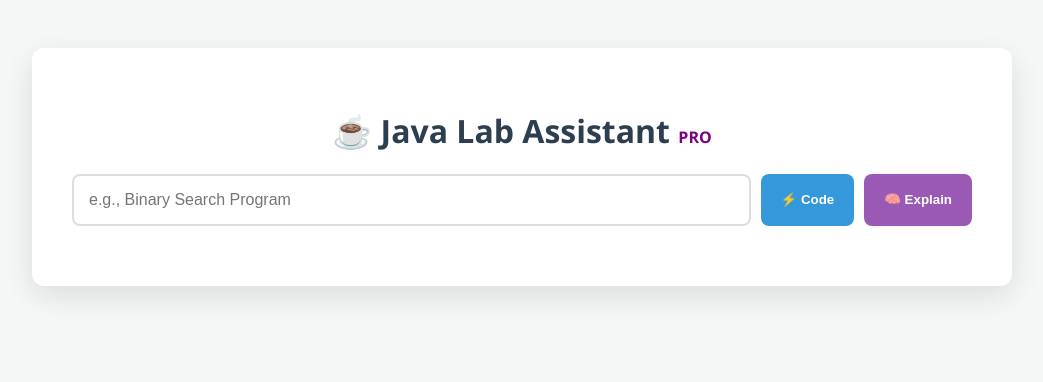
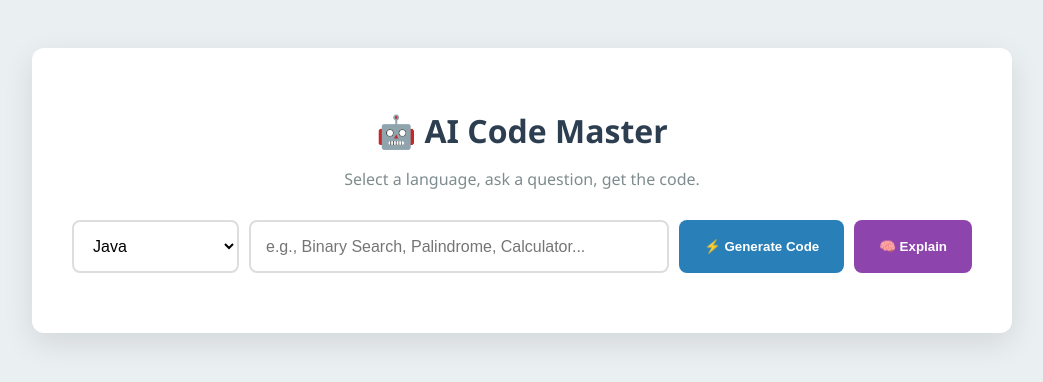
Before and after one commit to shubh07-maker/smart-solver-final, a plain HTML site: page index.html in a window 1280 px wide. Shown: the whole page, without its empty margins (118-1161 px from the left). Drawn offline with nearby package versions, Linux system fonts and the light colour scheme.

Commit message:
Unlocked all languages

```diff
--- a/index.html
+++ b/index.html
@@ -3,42 +3,49 @@
 <head>
     <meta charset="UTF-8">
     <meta name="viewport" content="width=device-width, initial-scale=1.0">
-    <title>Java Lab Assistant Pro</title>
+    <title>AI Code Master</title>
+
     <link href="https://cdnjs.cloudflare.com/ajax/libs/prism/1.29.0/themes/prism-tomorrow.min.css" rel="stylesheet" />
     <script src="https://cdnjs.cloudflare.com/ajax/libs/prism/1.29.0/prism.min.js"></script>
-    <script src="https://cdnjs.cloudflare.com/ajax/libs/prism/1.29.0/components/prism-java.min.js"></script>
+    <script src="https://cdnjs.cloudflare.com/ajax/libs/prism/1.29.0/plugins/autoloader/prism-autoloader.min.js"></script>
 
     <style>
-        body { font-family: 'Segoe UI', sans-serif; background: #f4f7f6; display: flex; justify-content: center; padding: 40px; }
+        body { font-family: 'Segoe UI', sans-serif; background: #eaeff2; display: flex; justify-content: center; padding: 40px; }
         .container { width: 100%; max-width: 900px; background: white; padding: 40px; border-radius: 12px; box-shadow: 0 10px 30px rgba(0,0,0,0.1); }
-        h1 { text-align: center; color: #2c3e50; }
+        h1 { text-align: center; color: #2c3e50; margin-bottom: 5px; }
+        p.subtitle { text-align: center; color: #7f8c8d; margin-bottom: 30px; }
 
-        /* Input & Buttons */
-        .input-group { display: flex; gap: 10px; margin-bottom: 20px; }
-        input { flex: 1; padding: 15px; border: 2px solid #ddd; border-radius: 8px; font-size: 16px; }
+        /* Input & Controls */
+        .controls { display: flex; gap: 10px; margin-bottom: 20px; flex-wrap: wrap; }
 
-        .btn { padding: 15px 20px; border: none; border-radius: 8px; font-weight: bold; cursor: pointer; color: white; transition: 0.2s; }
-        .btn-code { background: #3498db; }
-        .btn-explain { background: #9b59b6; }
-        .btn-pdf { background: #e74c3c; float: right; margin-top: 20px; }
+        select { padding: 15px; border-radius: 8px; border: 2px solid #ddd; font-size: 16px; background: white; cursor: pointer; }
+        select:focus { border-color: #3498db; outline: none; }
+
+        input { flex: 1; padding: 15px; border: 2px solid #ddd; border-radius: 8px; font-size: 16px; min-width: 200px; }
+        input:focus { border-color: #3498db; outline: none; }
+
+        .btn { padding: 15px 25px; border: none; border-radius: 8px; font-weight: bold; cursor: pointer; color: white; transition: 0.2s; white-space: nowrap; }
+        .btn-code { background: #2980b9; }
+        .btn-explain { background: #8e44ad; }
+        .btn-pdf { background: #c0392b; float: right; margin-top: 20px; display: none; }
         .btn:hover { opacity: 0.9; transform: translateY(-2px); }
 
-        /* Code Box (With Copy Button) */
+        /* Code Box */
         .code-wrapper { position: relative; margin-top: 20px; display: none; }
-        pre { border-radius: 8px; max-height: 400px; }
+        pre { border-radius: 8px; max-height: 500px; }
 
         .copy-btn {
             position: absolute; top: 10px; right: 10px;
             background: rgba(255,255,255,0.2); color: white;
             border: 1px solid rgba(255,255,255,0.4); padding: 5px 10px;
-            border-radius: 5px; cursor: pointer; font-size: 12px;
+            border-radius: 5px; cursor: pointer; font-size: 12px; z-index: 10;
         }
         .copy-btn:hover { background: white; color: black; }
 
-        /* Output & Explanation */
+        /* Output & Explain */
         .box { padding: 20px; border-radius: 8px; margin-top: 20px; display: none; white-space: pre-wrap; }
-        .output { background: #f1f2f6; border-left: 5px solid #2ecc71; font-family: monospace; }
-        .explanation { background: #fff3cd; border-left: 5px solid #f1c40f; color: #856404; }
+        .output { background: #f1f2f6; border-left: 5px solid #27ae60; font-family: monospace; color: #333; }
+        .explanation { background: #fff3cd; border-left: 5px solid #f39c12; color: #856404; }
 
         .loader { display: none; text-align: center; margin-top: 20px; font-weight: bold; color: #555; }
     </style>
@@ -46,11 +53,23 @@
 <body>
 
     <div class="container">
-        <h1>☕ Java Lab Assistant <span style="font-size:0.5em; color:purple">PRO</span></h1>
+        <h1>🤖 AI Code Master</h1>
+        <p class="subtitle">Select a language, ask a question, get the code.</p>
 
-        <div class="input-group">
-            <input type="text" id="question" placeholder="e.g., Binary Search Program">
-            <button class="btn btn-code" onclick="solve('solve')">⚡ Code</button>
+        <div class="controls">
+            <select id="language">
+                <option value="java">Java</option>
+                <option value="python">Python</option>
+                <option value="cpp">C++</option>
+                <option value="c">C Programming</option>
+                <option value="javascript">JavaScript</option>
+                <option value="sql">SQL</option>
+                <option value="html">HTML/CSS</option>
+            </select>
+
+            <input type="text" id="question" placeholder="e.g., Binary Search, Palindrome, Calculator...">
+
+            <button class="btn btn-code" onclick="solve('solve')">⚡ Generate Code</button>
             <button class="btn btn-explain" onclick="solve('explain')">🧠 Explain</button>
         </div>
 
@@ -62,15 +81,15 @@
         </div>
 
         <div id="output-box" class="box output"></div>
-
         <div id="explain-box" class="box explanation"></div>
 
-        <button id="pdf-btn" class="btn btn-pdf" style="display:none" onclick="window.print()">📄 Save PDF</button>
+        <button id="pdf-btn" class="btn btn-pdf" onclick="window.print()">📄 Save PDF</button>
     </div>
 
     <script>
         async function solve(mode) {
-            const question = document.getElementById('question').value;
+            const questionInput = document.getElementById('question').value;
+            const language = document.getElementById('language').value;
             const loader = document.getElementById('loader');
             const codeSection = document.getElementById('code-section');
             const codeDisplay = document.getElementById('code-display');
@@ -78,7 +97,11 @@
             const explainBox = document.getElementById('explain-box');
             const pdfBtn = document.getElementById('pdf-btn');
 
-            if (!question) return alert("Please enter a topic!");
+            if (!questionInput) return alert("Please enter a question!");
+
+            // 1. Construct the prompt with the selected language
+            // e.g., "Write Python code for Binary Search"
+            const fullPrompt = `${mode === 'solve' ? 'Write ' + language + ' code for ' : ''}${questionInput}`;
 
             // Reset UI
             loader.style.display = 'block';
@@ -87,40 +110,40 @@
             explainBox.style.display = 'none';
             pdfBtn.style.display = 'none';
 
-            // Determine Endpoint
             const endpoint = mode === 'solve' ? '/api/solve' : '/api/explain';
 
             try {
-                // YOUR RAILWAY LINK HERE
+                // YOUR RAILWAY LINK
                 const res = await fetch('https://smart-solver-final-production.up.railway.app' + endpoint, {
                     method: 'POST',
                     headers: { 'Content-Type': 'text/plain' },
-                    body: question
+                    body: fullPrompt
                 });
 
                 const rawText = await res.text();
                 let cleanText = rawText;
 
-                // Parse JSON from Gemini
                 try {
                     const json = JSON.parse(rawText);
                     if (json.candidates) cleanText = json.candidates[0].content.parts[0].text;
                 } catch (e) {}
 
                 if (mode === 'solve') {
-                    // Handle Code & Output
                     const parts = cleanText.split('#####');
+
+                    // Update Code Box Class for Colors (e.g., language-python)
+                    codeDisplay.className = `language-${language}`;
                     codeDisplay.textContent = parts[0].trim();
-                    outputBox.textContent = parts[1] ? "Output:\n" + parts[1].trim() : "Output pending...";
+
+                    outputBox.textContent = parts[1] ? "Expected Output:\n" + parts[1].trim() : "Output pending...";
 
                     codeSection.style.display = 'block';
                     outputBox.style.display = 'block';
                     pdfBtn.style.display = 'block';
 
-                    // APPLY COLORS (Prism.js)
+                    // Trigger Re-Coloring
                     Prism.highlightAll();
                 } else {
-                    // Handle Explanation
                     explainBox.textContent = cleanText;
                     explainBox.style.display = 'block';
                 }
```
Also changed, not shown: 1 other file.
